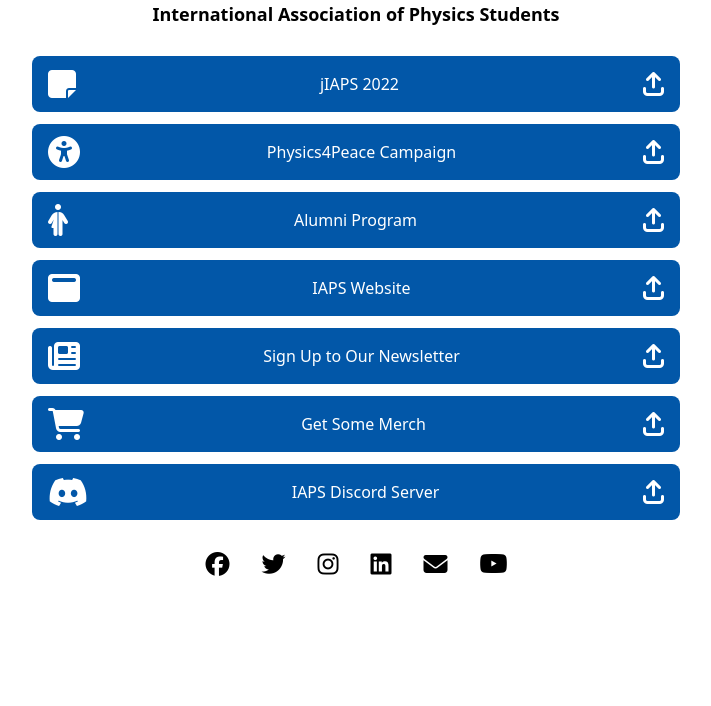
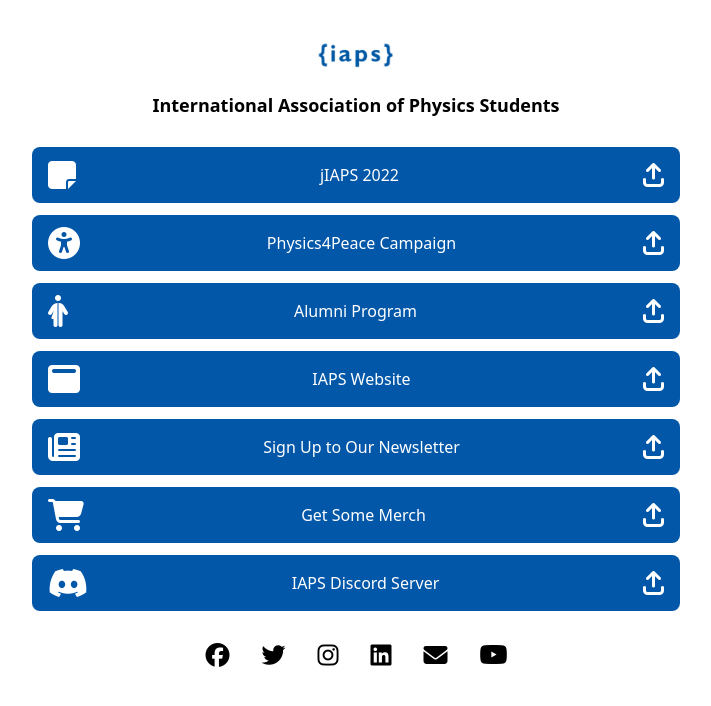
Before and after one commit to alextsagkas/Link-Tree, a React (Vite) app: page / in a window 1280 px wide. Shown: the top 706 px of the page, without its empty margins (284-995 px from the left). Built offline with nearby package versions, Linux system fonts and the light colour scheme.

Commit message:
seperation of concerns

```diff
--- a/src/App.jsx
+++ b/src/App.jsx
@@ -1,9 +1,9 @@
-import { createContext, useEffect, useState } from "react";
+import { createContext, useState } from "react";
 
-import LinkList from "./components/LinkLists";
+import LinkList from "./components/LinkList";
 import SocialMediaList from "./components/SocialMediaList";
 import ErrorMessage from "./components/ErrorMessage";
-// import Logo from "./components/Logo";
+import Logo from "./components/Logo";
 
 export const errorContext = createContext({
   errorMessage: "",
@@ -18,29 +18,12 @@
     errorMessageHandler: errorMessageHandler,
   };
 
-  useEffect(() => {
-    if (errorMessage != "") {
-      const timer = setTimeout(() => {
-        errorMessageHandler("");
-      }, 3000);
-      return () => clearTimeout(timer);
-    }
-  }, [errorMessage]);
-
   return (
     <errorContext.Provider value={errorCtx}>
       <div className="bg-bgColor m-0 p-0 h-full min-w-[270px]">
-        {errorMessage != "" ? (
-          <ErrorMessage errorMessage={errorMessage} />
-        ) : null}
-
-        {/* <Logo /> */}
-        <div className="block mx-5 text-textColor text-lg font-bold text-center">
-          International Association of Physics Students
-        </div>
-        <div className="max-w-2xl min-w-xs block w-0.95 my-7 mx-auto">
-          <LinkList />
-        </div>
+        <ErrorMessage />
+        <Logo />
+        <LinkList />
         <SocialMediaList />
       </div>
     </errorContext.Provider>
--- a/src/components/ErrorMessage.jsx
+++ b/src/components/ErrorMessage.jsx
@@ -1,14 +1,30 @@
-function ErrorMessage({ errorMessage }) {
-  return (
-    <div
+import { useContext, useEffect } from "react";
+
+import { errorContext } from "../App";
+
+function ErrorMessage() {
+  const { errorMessage, errorMessageHandler } = useContext(errorContext);
+
+  useEffect(() => {
+    if (errorMessage != "") {
+      const timer = setTimeout(() => {
+        errorMessageHandler("");
+      }, 3000);
+      return () => clearTimeout(timer);
+    }
+  }, [errorMessage]);
+
+  return errorMessage != "" ? (
+    <section
+      title="Error Section"
       className="mb-2 h-7 fixed z-10 top-0 left-0 right-0 opacity-90
             animate-slideInFromTop"
     >
       <div className="bg-slate-200 px-2  flex-wrap text-center whitespace-normal ">
         {errorMessage}
       </div>
-    </div>
-  );
+    </section>
+  ) : null;
 }
 
 export default ErrorMessage;
--- a/src/components/LinkItem.jsx
+++ b/src/components/LinkItem.jsx
@@ -1,8 +1,9 @@
 import { useContext } from "react";
+
 import { errorContext } from "../App";
 
 function LinkItem({ link, text, icon }) {
-  const { errorMessage, errorMessageHandler } = useContext(errorContext);
+  const { errorMessageHandler } = useContext(errorContext);
 
   const shareHandler = () => {
     if (navigator.share) {
--- a/src/components/LinkLists.jsx
+++ b/src/components/LinkList.jsx
@@ -1,10 +1,11 @@
-import { Fragment } from "react";
-
 import LinkItem from "./linkItem";
 
 function LinkList() {
   return (
-    <Fragment>
+    <section
+      title="Link List Section"
+      className="max-w-2xl min-w-xs block w-0.95 my-7 mx-auto"
+    >
       <LinkItem
         link="https://cloud.iaps.info/s/FZW87xHtCofxZiY"
         text="jIAPS 2022"
@@ -40,7 +41,7 @@
         text="IAPS Discord Server"
         icon="fa-brands fa-discord"
       />
-    </Fragment>
+    </section>
   );
 }
 
--- a/src/components/Logo.jsx
+++ b/src/components/Logo.jsx
@@ -1,9 +1,16 @@
 function Logo() {
   return (
-    <img
-      className="block w-20 h-13 mx-auto mt-8 mb-3"
-      src="/images/iaps-logo.png"
-      alt="IAPS Logo"
-    />
+    <section>
+      <img
+        className="block w-20 h-13 mx-auto mt-8 mb-3"
+        src="/images/iaps-logo.png"
+        alt="IAPS Logo"
+      />
+      <div className="block mx-5 text-textColor text-lg font-bold text-center">
+        International Association of Physics Students
+      </div>
+    </section>
   );
 }
+
+export default Logo;
--- a/src/components/SocialMediaList.jsx
+++ b/src/components/SocialMediaList.jsx
@@ -2,11 +2,10 @@
 
 function SocialMediaList() {
   return (
+    <footer title="Footer Section" className="my-7 mx-auto p-0 w-[85%]">
       <ul
-      className="my-7 mx-auto p-0 w-[85%]
-      grid grid-rows-1 grid-flow-col gap-x-8 gap-y-2
-     max-sm:grid-rows-2 max-sm:grid-flow-col max-sm:gap-x-8 max-sm:gap-y-2
-      list-none justify-center flex-wrap"
+        className="list-none justify-center flex-wrap grid grid-rows-1 grid-flow-col
+        gap-x-8 gap-y-2 max-sm:grid-rows-2 max-sm:grid-flow-col max-sm:gap-x-8 max-sm:gap-y-2"
       >
         <SocialMediaItem
           link={"https://www.facebook.com/iapsfb"}
@@ -33,6 +32,7 @@
           icon="fa-solid fa-brands fa-youtube icon"
         />
       </ul>
+    </footer>
   );
 }
 
--- a/src/main.jsx
+++ b/src/main.jsx
@@ -1,5 +1,6 @@
 import React from "react";
 import ReactDOM from "react-dom/client";
+
 import App from "./App";
 import "../src/styles/index.css";
 
```
Lines whose indentation alone changed are shown as unchanged.
